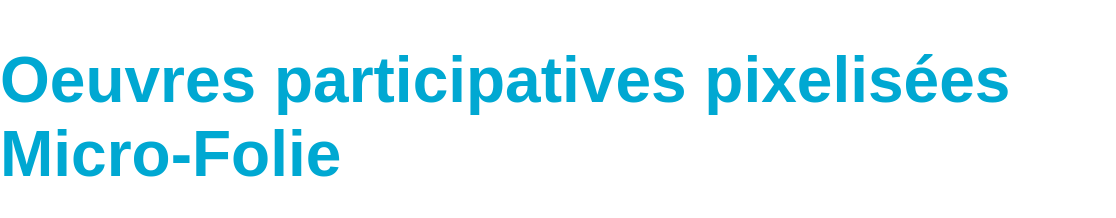
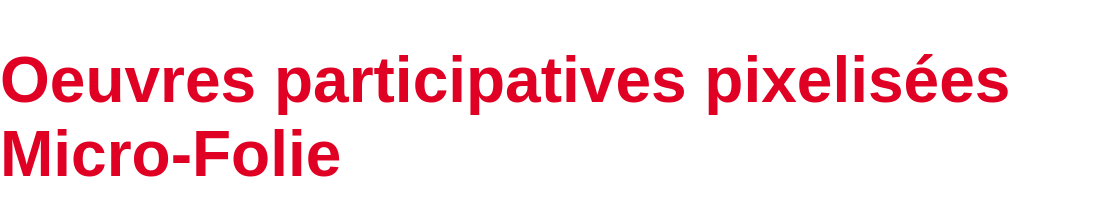
Before and after one commit to BenoitHero/micro-folie, a plain HTML site: page index.html in a window 1280 px wide. Shown: the top 218 px of the page, 0-1116 px from the left. Drawn offline with Linux system fonts and the light colour scheme; no server answers.

Commit message:
modif couleur titre

```diff
--- a/style.css
+++ b/style.css
@@ -21,7 +21,7 @@
 }
 
 h1 {
-  color: #00a8d2;
+  color: #df0024;
   font-family: "Libre Franklin", sans-serif;
   font-size: 4em;
 }
```
